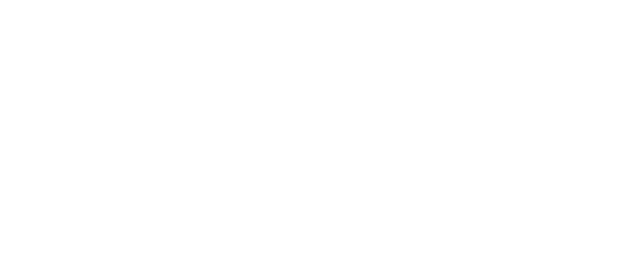
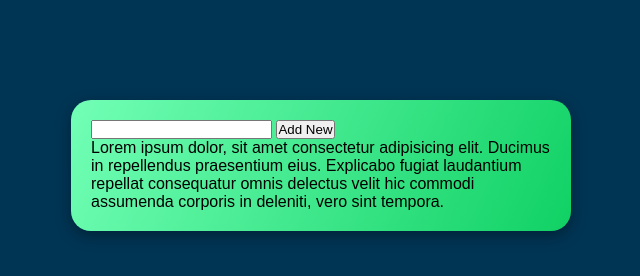
Before and after one commit to BinMamun/To-do-list, a plain HTML site: page index.html in a window 1280 px wide. Shown: the whole page, without its empty margins (319-959 px from the left). Drawn offline with Linux system fonts and the light colour scheme.

Commit message:
create a card

```diff
--- a/index.html
+++ b/index.html
@@ -8,6 +8,16 @@
 </head>
 <body>
 
+    <div class="card">
+        <div class="header">
+            <input type="text">
+            <button>Add New</button>
+        </div>
+        <div class="body">
+            <p>Lorem ipsum dolor, sit amet consectetur adipisicing elit. Ducimus in repellendus praesentium eius. Explicabo fugiat laudantium repellat consequatur omnis delectus velit hic commodi assumenda corporis in deleniti, vero sint tempora.</p>
+        </div>
+    </div>
+
     <script src="./scripts.js"></script>
 </body>
 </html>
--- a/styles.css
+++ b/styles.css
@@ -0,0 +1,21 @@
+* {
+    margin: 0;
+    padding: 0;
+    box-sizing: border-box;
+}
+
+body {
+    background: #003554;
+    font-family: sans-serif;
+}
+
+.card {
+    width: 90%;
+    max-width: 500px;
+    background: linear-gradient(295deg, rgba(16, 209, 100, 1) 0%, rgba(114, 255, 182, 1) 100%);
+    margin: 100px auto 0;
+    border: none;
+    border-radius: 20px;
+    padding: 20px;
+    box-shadow: rgba(0, 0, 0, 0.35) 0px 5px 15px;
+}
```
